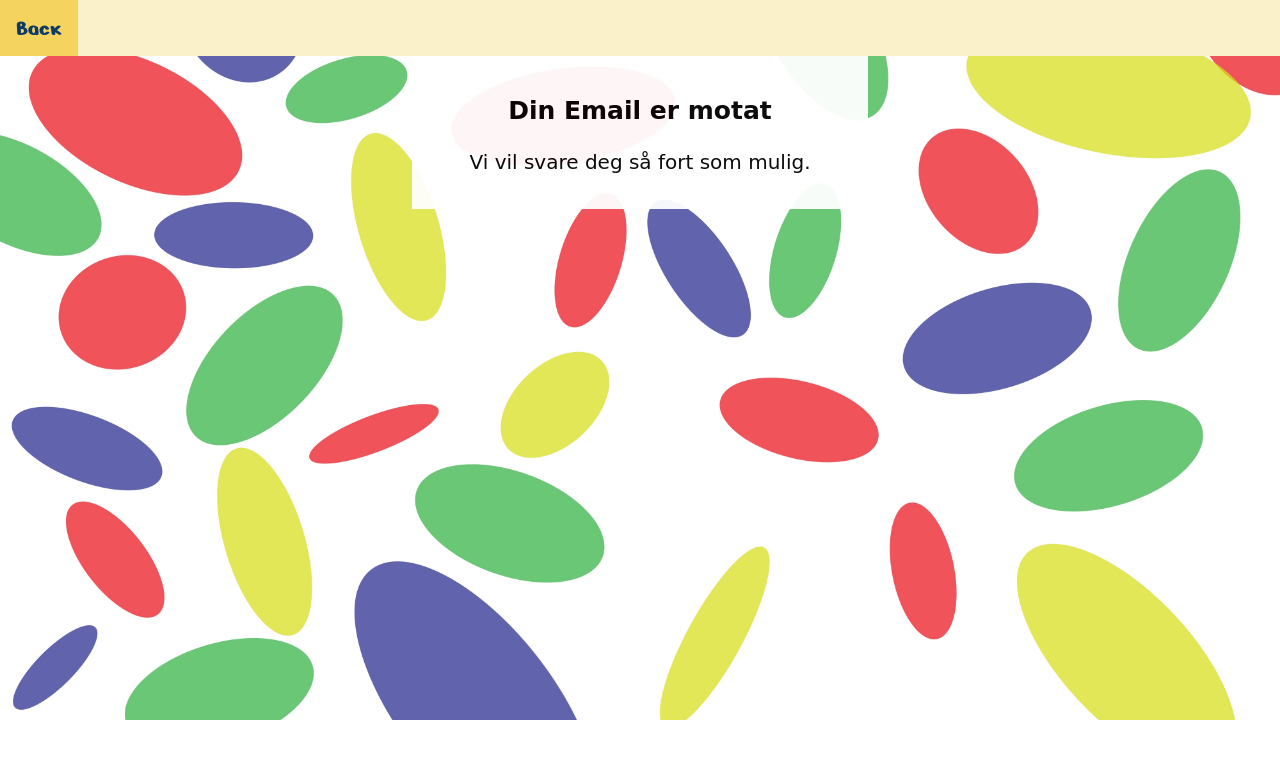
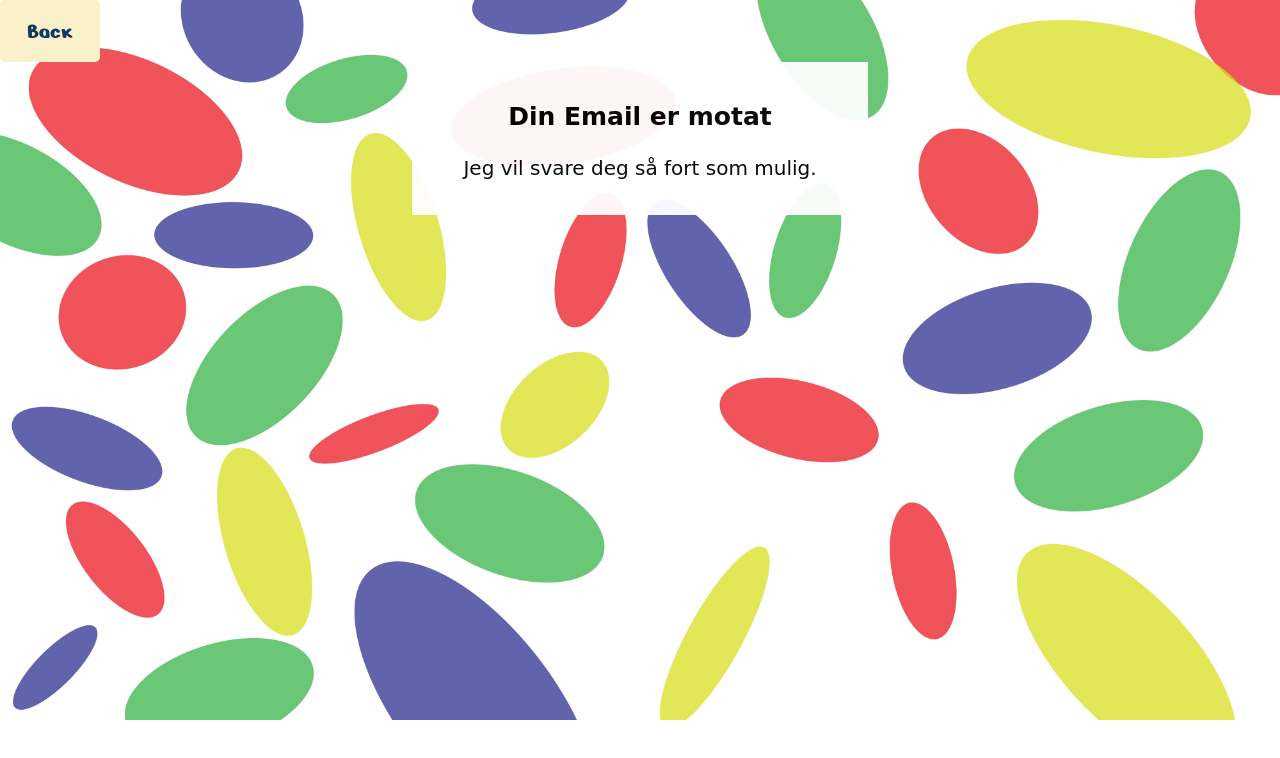
Before and after one commit to SheepyTeepy/SheepyTeepy.github.io, a plain HTML site: page Email sent.html in a window 1280 px wide. Drawn offline with Linux system fonts and the light colour scheme; a web font is replaced by a local one.

Commit message:
Update Email sent.html

```diff
--- a/Email sent.html
+++ b/Email sent.html
@@ -11,12 +11,11 @@
 
 <body>
     <div>
-        <div class="topnav">
-            <a href="Hobbynettside Meg og min hobby.html">Back</a> <!-- jeg har lagt in en tilbake knapp -->
-        </div>
+        <button type="button"
+                onclick="window.open('', '_self', ''); window.close();">Back</button> <!-- jeg har lagt in en tilbake knapp -->
         <div class="column">
             <h3>Din Email er motat</h3>
-            <p>Vi vil svare deg så fort som mulig.</p>
+            <p>Jeg vil svare deg så fort som mulig.</p>
         </div>
     </div>
 
```
